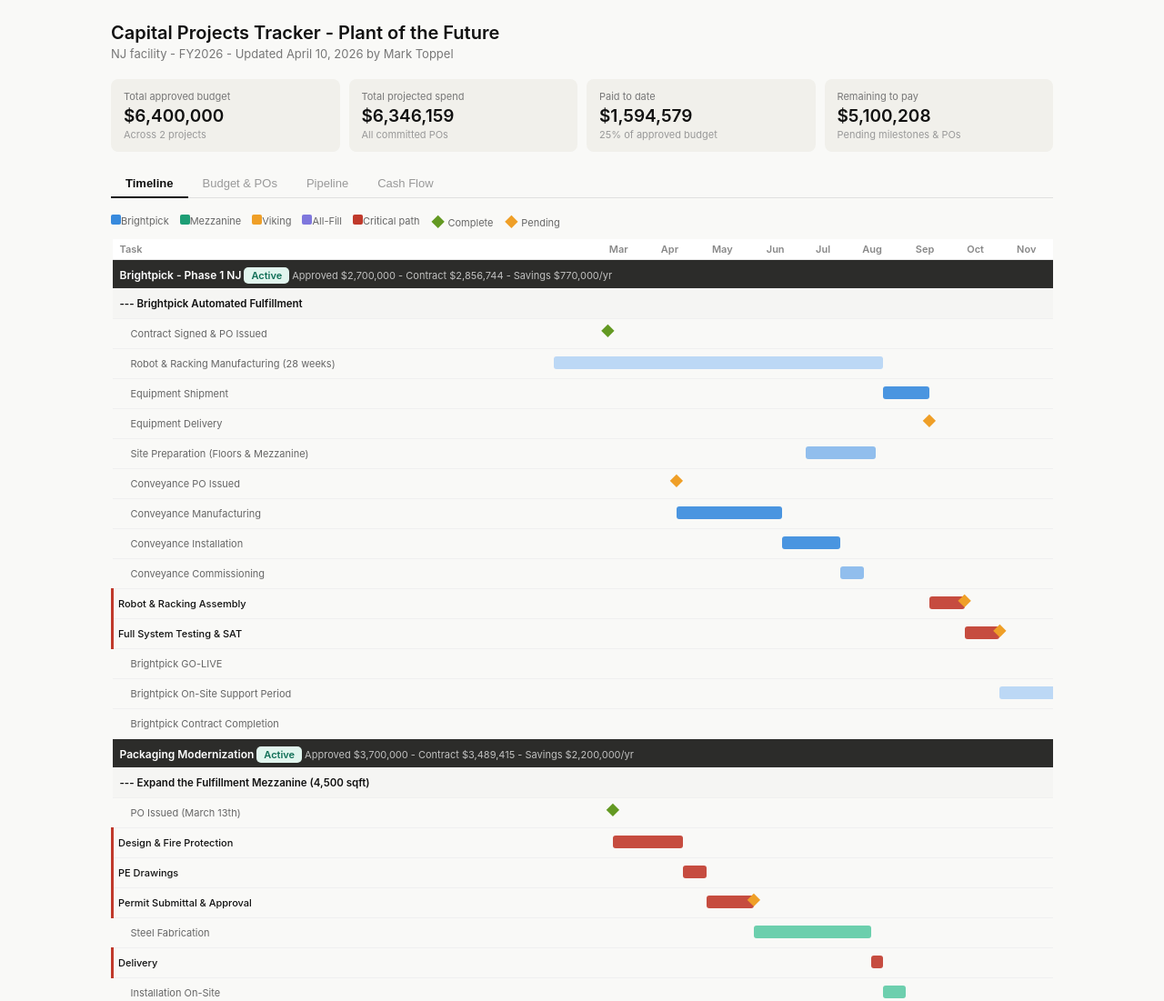
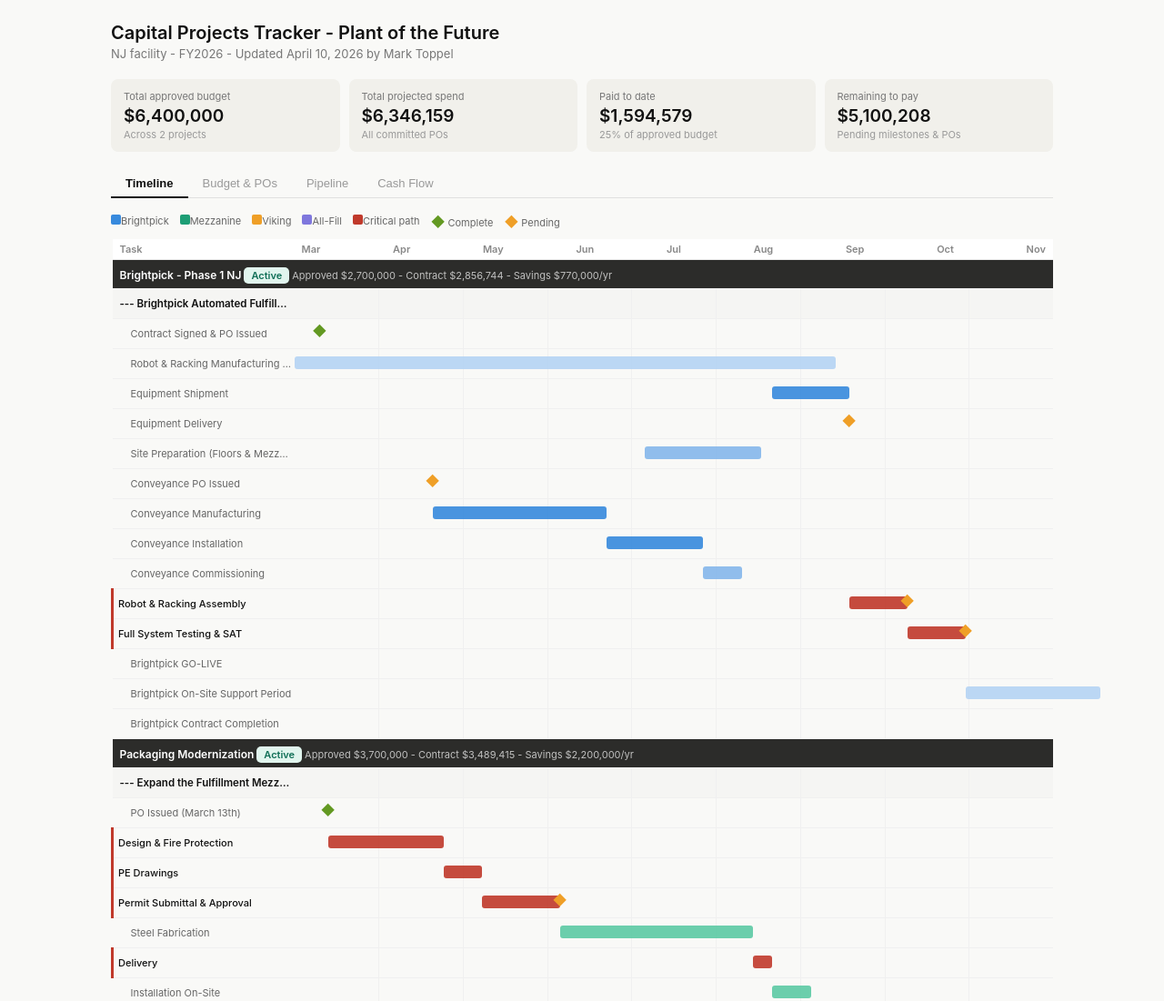
Before and after one commit to nuts/CAPEX-Tracker, a plain HTML site: page index.html in a window 1280 px wide. Shown: the top 1101 px of the page at 91% size. Drawn offline with Linux system fonts and the light colour scheme.

Commit message:
Update index.html

```diff
--- a/index.html
+++ b/index.html
@@ -57,15 +57,16 @@
 .ps{font-size:11px;color:#888}
 .legend{display:flex;flex-wrap:wrap;gap:12px;font-size:11px;color:#666;margin-bottom:10px;align-items:center}
 .sw{width:11px;height:11px;border-radius:2px;display:inline-block;flex-shrink:0}
-.gwrap{overflow-x:auto}
-table.g{min-width:640px}
-table.g th{background:#fff;text-align:center;font-size:11px}
-table.g th.lc{text-align:left;min-width:190px;padding-left:8px}
+.gwrap{width:100%}
+table.g{width:100%;table-layout:fixed;border-collapse:collapse}
+table.g th{background:#fff;text-align:center;font-size:11px;padding:4px 2px}
+table.g th.lc{text-align:left;width:200px;padding-left:8px}
 table.g td{padding:1px 2px;border-bottom:0.5px solid #f0f0f0}
-table.g td.lbl{padding-left:20px;font-size:11px;color:#666;white-space:nowrap}
+table.g td.lbl{padding-left:20px;font-size:11px;color:#666;overflow:hidden;text-overflow:ellipsis;white-space:nowrap;width:200px}
 table.g td.lbl.sh{padding-left:8px;font-size:11.5px;font-weight:600;color:#111;background:#f5f5f3}
 table.g td.lbl.cp{border-left:3px solid #C0392B;padding-left:5px;color:#111;font-weight:500}
-table.g tr.ph td{background:#2c2c2a;color:#fff;font-size:12px;font-weight:600;padding:8px 8px 5px}
+table.g tr.ph td{background:#2c2c2a;color:#fff;font-size:12px;font-weight:600;padding:8px 8px 5px;white-space:nowrap;overflow:hidden;text-overflow:ellipsis}
+table.g td.barcell{padding:0}
 </style>
 </head>
 <body>
@@ -155,15 +156,20 @@
   ].map(function(m){return '<div class="metric"><div class="ml">'+m.l+'</div><div class="mv">'+m.v+'</div><div class="ms">'+m.s+'</div></div>';}).join('')+'</div>';
   var gRows="";
   d.projects.forEach(function(proj){
-    gRows+='<tr class="ph"><td colspan="'+(N+1)+'">'+proj.name+'&nbsp;'+bdg(proj.status)+'&nbsp;<span style="font-size:11px;font-weight:400;opacity:.7">Approved '+fmt(proj.approved_budget)+' - Contract '+fmt(proj.contract_total)+' - Savings '+fmt(proj.annualized_savings)+'/yr</span></td></tr>';
+    gRows+='<tr class="ph"><td colspan="2">'+proj.name+'&nbsp;'+bdg(proj.status)+'&nbsp;<span style="font-size:11px;font-weight:400;opacity:.7">Approved '+fmt(proj.approved_budget)+' - Contract '+fmt(proj.contract_total)+' - Savings '+fmt(proj.annualized_savings)+'/yr</span></td></tr>';
     (proj.gantt||[]).forEach(function(task){
       var isSub=task.is_subheader;
       var isCp=task.is_critical_path;
       var bg=isSub?"background:#f5f5f3;":"";
       var lc="lbl"+(isSub?" sh":isCp?" cp":"");
-      gRows+='<tr><td class="'+lc+'" style="'+bg+'">'+task.label+'</td><td colspan="'+N+'" style="padding:0;'+bg+'"><div style="position:relative;height:32px;width:100%;">';
+      gRows+='<tr><td class="'+lc+'" style="'+bg+'" title="'+task.label+'">'+task.label+'</td><td class="barcell" style="'+bg+'"><div style="position:relative;height:32px;width:100%;">';
+      // Draw month dividers
+      for(var mi=1;mi<N;mi++){
+        var lp=(mi/N)*100;
+        gRows+='<div style="position:absolute;top:0;left:'+lp.toFixed(2)+'%;width:1px;height:100%;background:#f0f0f0;"></div>';
+      }
       (task.bars||[]).forEach(function(b){
-        var l=(b.start/N)*100,w=((b.end-b.start)/N)*100;
+        var l=Math.max(0,(b.start/N)*100),w=((b.end-b.start)/N)*100;
         var bc=isCp?"#C0392B":b.color;
         gRows+='<div style="position:absolute;top:8px;height:14px;border-radius:3px;left:'+l.toFixed(2)+'%;width:'+w.toFixed(2)+'%;background:'+bc+';opacity:0.9;"></div>';
         if(b.end_date){
@@ -181,7 +187,8 @@
       gRows+='</div></td></tr>';
     });
   });
-  var gantt='<div class="legend"><span><span class="sw" style="background:#378ADD"></span>Brightpick</span><span><span class="sw" style="background:#1D9E75"></span>Mezzanine</span><span><span class="sw" style="background:#EF9F27"></span>Viking</span><span><span class="sw" style="background:#7F77DD"></span>All-Fill</span><span><span class="sw" style="background:#C0392B"></span>Critical path</span><span><span style="color:#639922;font-size:15px;">&#9670;</span> Complete</span><span><span style="color:#EF9F27;font-size:15px;">&#9670;</span> Pending</span></div><div class="gwrap"><table class="g"><thead><tr><th class="lc">Task</th>'+MONTHS.map(function(m){return "<th>"+m+"</th>";}).join('')+'</tr></thead><tbody>'+gRows+'</tbody></table></div>';
+  var monthHeaders='<tr><th class="lc">Task</th><th style="padding:4px 8px;"><div style="display:flex;justify-content:space-between;font-size:11px;color:#888;">'+MONTHS.map(function(m){return '<span>'+m+'</span>';}).join('')+'</div></th></tr>';
+  var gantt='<div class="legend"><span><span class="sw" style="background:#378ADD"></span>Brightpick</span><span><span class="sw" style="background:#1D9E75"></span>Mezzanine</span><span><span class="sw" style="background:#EF9F27"></span>Viking</span><span><span class="sw" style="background:#7F77DD"></span>All-Fill</span><span><span class="sw" style="background:#C0392B"></span>Critical path</span><span><span style="color:#639922;font-size:15px;">&#9670;</span> Complete</span><span><span style="color:#EF9F27;font-size:15px;">&#9670;</span> Pending</span></div><div class="gwrap"><table class="g"><thead>'+monthHeaders+'</thead><tbody>'+gRows+'</tbody></table></div>';
   var tc=d.projects.reduce(function(s,p){return s+p.contract_total;},0);
   var budget="";
   if(d.open_items&&d.open_items.length){budget+='<div class="alert"><strong>Open items:</strong><ul>'+d.open_items.map(function(i){return "<li>"+i+"</li>";}).join('')+'</ul></div>';}
```
